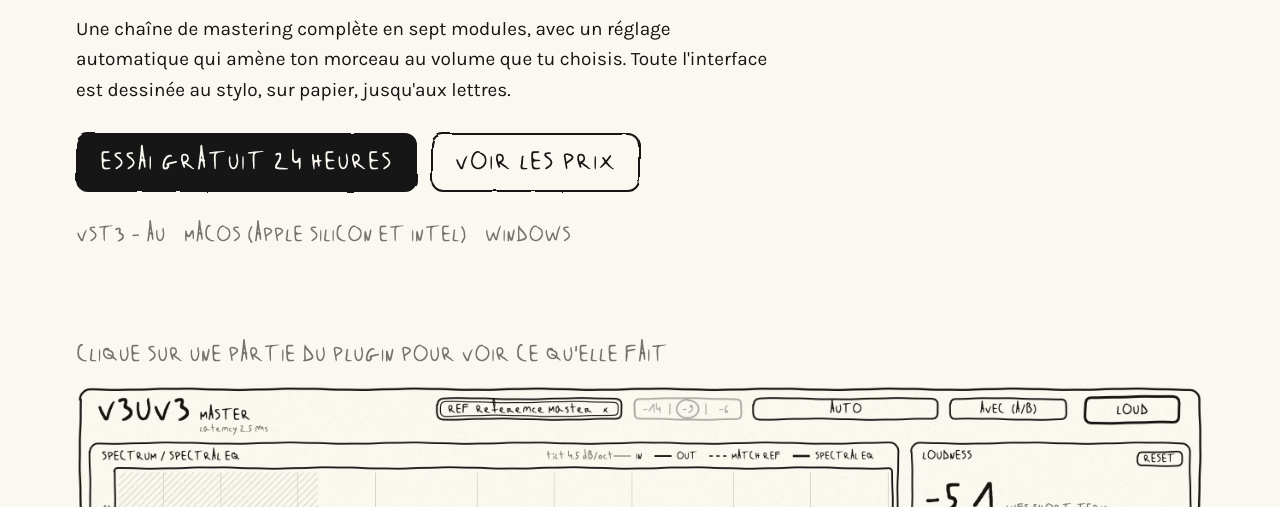
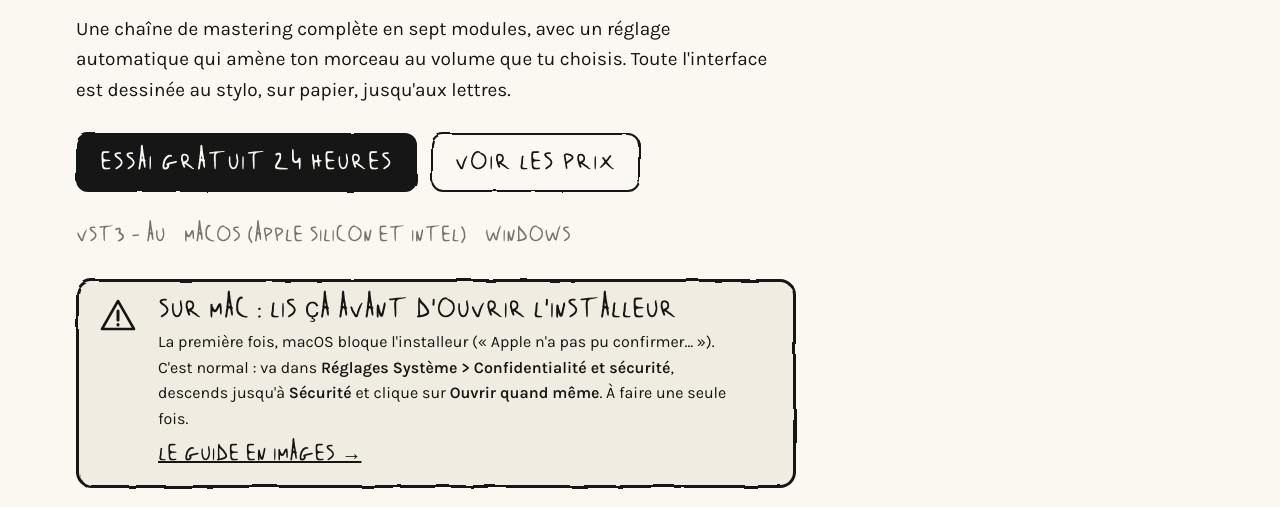
Before and after one commit to JabbaAAAA/v3uv3-site, a plain HTML site: page master.html in a window 1280 px wide. Shown: the part 445-952 px from the top of the page. Drawn offline with Linux system fonts and the light colour scheme.

Commit message:
Guide Mac visible : encart « Sur Mac » près des boutons d'essai, illustrations du guide
- master.html : encart encadré sous les deux boutons « Essai gratuit 24 heures »
  (Réglages Système > Confidentialité et sécurité > Ouvrir quand même), lien vers le guide.
- installer-mac.html : les 3 fenêtres macOS redessinées au style du plugin (FR + EN),
  étape 4 avec l'image réelle du plugin.

Co-Authored-By: Claude Opus 5.5 <noreply@anthropic.com>

```diff
--- a/master.html
+++ b/master.html
@@ -231,6 +231,13 @@ h3 { font-size: 30px; }
 .checks svg { width: 26px; height: 26px; margin-top: 1px; }
 .footlinks { display: flex; gap: 18px; flex-wrap: wrap; font-family: var(--text); font-size: 14px; text-transform: none; }
 
+/* ---------- Mac warning: the unsigned .pkg is blocked the first time, so this must be seen before downloading ---------- */
+.mac { padding: 18px 22px; display: grid; grid-template-columns: 44px minmax(0, 1fr); gap: 6px 16px; align-items: start; max-width: 720px; }
+.mac::before { border-width: 3px; background: var(--wash); }
+.mac svg { width: 40px; height: 40px; grid-row: span 3; }
+.mac strong { font-family: var(--hand); font-weight: 400; font-size: 24px; text-transform: uppercase; line-height: 1.1; }
+.mac p { font-size: 16px; }
+.mac a { font-family: var(--hand); font-size: 20px; text-transform: uppercase; justify-self: start; }
 footer { display: flex; flex-wrap: wrap; justify-content: space-between; gap: 10px; font-family: var(--hand); font-size: 20px; color: var(--pencil); border-top: 1.5px solid var(--light); padding-top: 22px; }
 .sr { position: absolute; width: 1px; height: 1px; overflow: hidden; clip: rect(0 0 0 0); white-space: nowrap; }
   /* plugin pas encore en vente (en attente de validation Moonbase) : liens d'achat désactivés */
@@ -267,6 +274,12 @@ footer { display: flex; flex-wrap: wrap; justify-content: space-between; gap: 10
       <a class="btn pen" href="#prix">VOIR LES PRIX</a>
     </div>
     <div class="formats"><span>VST3 - AU</span><span>MACOS (APPLE SILICON ET INTEL)</span><span>WINDOWS</span></div>
+    <div class="mac pen" role="note">
+      <svg viewBox="0 0 40 40" aria-hidden="true"><path d="M20 4 L36 32 L4 32 Z" fill="none" stroke="currentColor" stroke-width="2.6" stroke-linejoin="round"/><path d="M20 14 L20 23 M20 27.5 L20 28" stroke="currentColor" stroke-width="3" stroke-linecap="round"/></svg>
+      <strong>Sur Mac : lis ça avant d'ouvrir l'installeur</strong>
+      <p>La première fois, macOS bloque l'installeur (« Apple n'a pas pu confirmer… »). C'est normal : va dans <b>Réglages Système &gt; Confidentialité et sécurité</b>, descends jusqu'à <b>Sécurité</b> et clique sur <b>Ouvrir quand même</b>. À faire une seule fois.</p>
+      <a href="installer-mac.html">Le guide en images &rarr;</a>
+    </div>
   </section>
 
   <section class="plugin" aria-labelledby="plugin-h">
@@ -529,6 +542,12 @@ footer { display: flex; flex-wrap: wrap; justify-content: space-between; gap: 10
       <a class="btn pen solid" href="https://v3uv3-prodution.moonbase.sh/download/v3uv3-master">ESSAI GRATUIT 24 HEURES</a>
       <p class="note">Installe, ouvre le plugin dans ton logiciel, clique sur « Activer ». Pas de clé à taper.</p>
     </div>
+    <div class="mac pen" role="note">
+      <svg viewBox="0 0 40 40" aria-hidden="true"><path d="M20 4 L36 32 L4 32 Z" fill="none" stroke="currentColor" stroke-width="2.6" stroke-linejoin="round"/><path d="M20 14 L20 23 M20 27.5 L20 28" stroke="currentColor" stroke-width="3" stroke-linecap="round"/></svg>
+      <strong>Sur Mac : lis ça avant d'ouvrir l'installeur</strong>
+      <p>La première fois, macOS bloque l'installeur (« Apple n'a pas pu confirmer… »). C'est normal : va dans <b>Réglages Système &gt; Confidentialité et sécurité</b>, descends jusqu'à <b>Sécurité</b> et clique sur <b>Ouvrir quand même</b>. À faire une seule fois.</p>
+      <a href="installer-mac.html">Le guide en images &rarr;</a>
+    </div>
   </section>
 
   <footer>
```
Also changed, not shown: installer-mac.html (+5 -5 lines), img/mac-install-1-en.jpg (added), img/mac-install-1.jpg (added), img/mac-install-2-en.jpg (added), img/mac-install-2.jpg (added), img/mac-install-3-en.jpg (added), img/mac-install-3.jpg (added).
